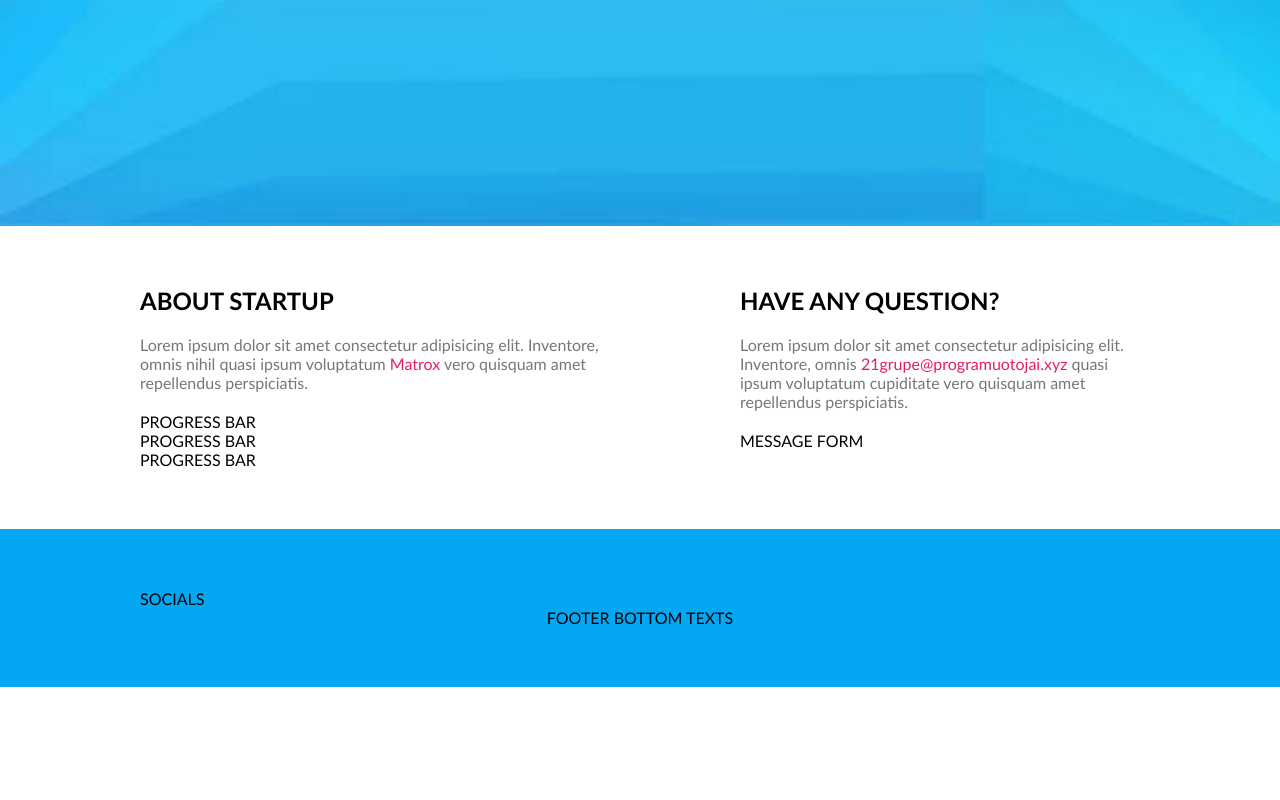
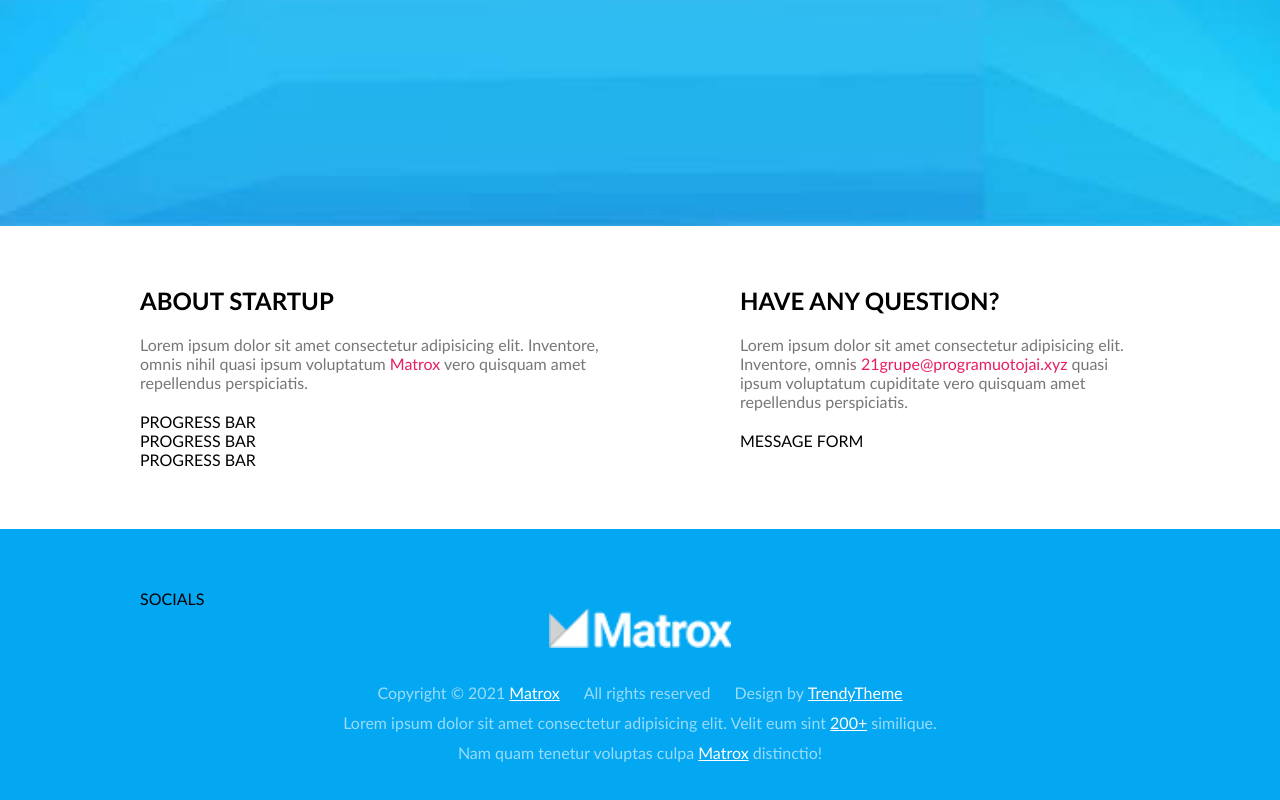
Before and after one commit to MildaPau/21-grupe-coming-soon, a plain HTML site: page index.html in a window 1280 px wide. Shown: the part 574-1374 px from the top of the page. Before the commit the page ends 1261 px from the top, so only its background shows below. Drawn offline with Linux system fonts and the light colour scheme; a script that the page names is missing.

Commit message:
Footer bottom texts #10

```diff
--- a/css/custom.css
+++ b/css/custom.css
@@ -1,3 +1,5 @@
+/* common style */
+
 .bg-blue {
     background-color: #03a7f2;
 }
@@ -5,6 +7,8 @@
 .row-short {
     text-align: center;
 }
+
+/* hero section */
 
 .hero {
     min-height: 100vh;
@@ -51,6 +55,8 @@
     float: right;
 }
 
+/* main section */
+
 main h2 {
     display: inline-block;
     width: 100%;
@@ -80,3 +86,30 @@ main p > a:hover {
         width: 100%;
     }
 }
+
+/* footer section */
+
+footer img {
+    display: inline-block;
+    height: 40px;
+    margin-bottom: 30px;
+}
+footer .bottom-texts {
+    display: inline-block;
+    width: 100%;
+    color: #fff9;
+}
+footer .bottom-texts > p {
+    display: inline-block;
+    padding: 0 10px;
+    line-height: 30px;
+}
+footer .description {
+    display: inline-block;
+    width: 100%;
+    color: #fff9;
+    line-height: 30px;
+}
+footer p > a {
+    color: #fff;
+}
--- a/index.html
+++ b/index.html
@@ -65,7 +65,13 @@
             SOCIALS
         </div>
         <div class="row-short">
-            FOOTER BOTTOM TEXTS
+            <img src="./img/white-logo.png" alt="Footer logo">
+            <div class="bottom-texts">
+                <p>Copyright &copy; 2021 <a href="#">Matrox</a></p>
+                <p>All rights reserved</p>
+                <p>Design by <a href="#" target="_blank">TrendyTheme</a></p>
+            </div>
+            <p class="description">Lorem ipsum dolor sit amet consectetur adipisicing elit. Velit eum sint <a href="#">200+</a> similique. Nam quam tenetur voluptas culpa <a href="#">Matrox</a> distinctio!</p>
         </div>
     </footer>
 
```
